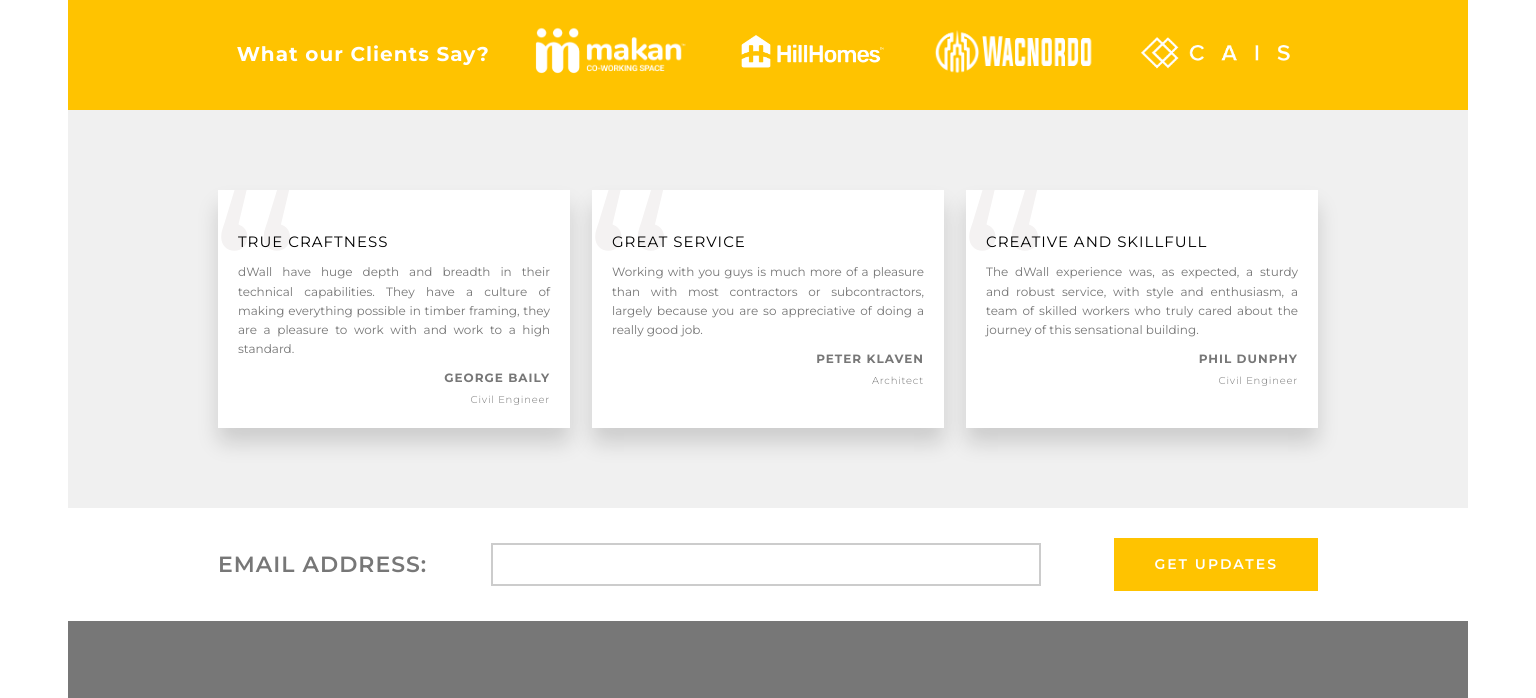
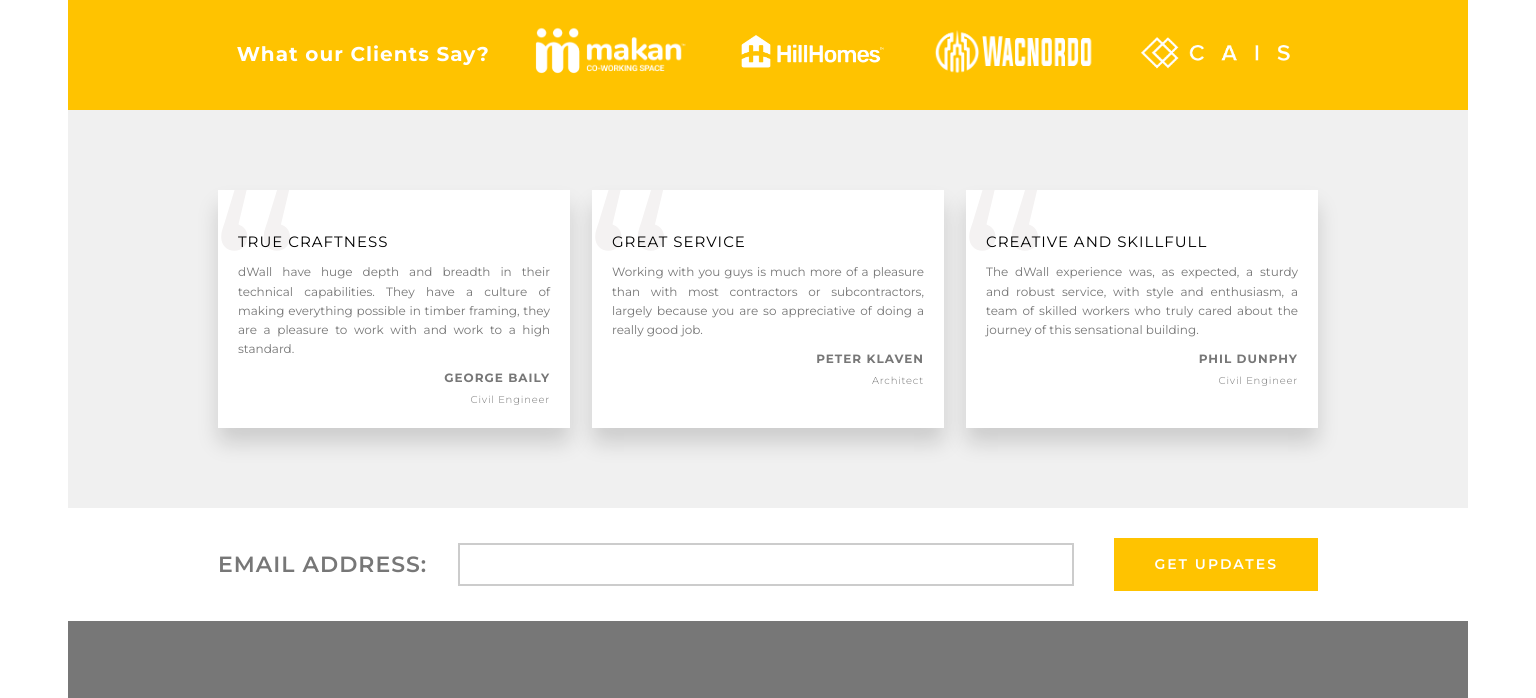
Before and after one commit to KryptonBD/dWall, a website: page index.html in a window 1536 px wide. Shown: the part 2333-3031 px from the top of the page. Drawn offline with Linux system fonts and the light colour scheme.

Commit message:
larger screen design

```diff
--- a/sass/_component.scss
+++ b/sass/_component.scss
@@ -385,6 +385,10 @@
         font-family: inherit;
         width: 50%;
         border: 2px solid $color-grey-light;
+        @media only screen and (min-width: 1300px) {
+            width: 56%;
+        }
+
         @media only screen and (max-width: $bp-medium) {
             width: 40%;
         }
```
Also changed, not shown: css/style.css, 1 other file.
